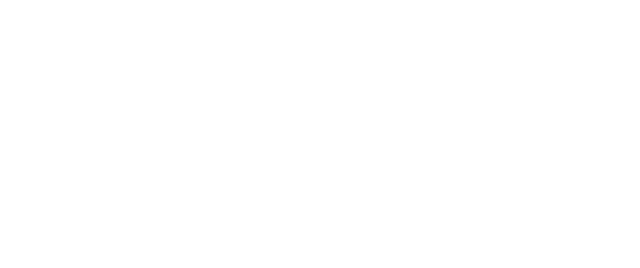
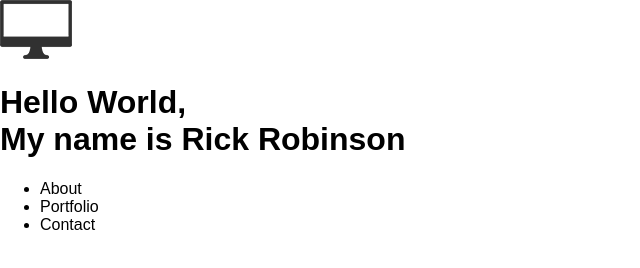
Before and after one commit to RickR89/milestone-portfolio, a plain HTML site: page index.html in a window 1280 px wide. Shown: the whole page, without its empty margins (0-640 px from the left). Drawn offline with Linux system fonts and the light colour scheme.

Commit message:
Linked css files and coded header

```diff
--- a/index.html
+++ b/index.html
@@ -1,9 +1,26 @@
 <!doctype html>
-<html>
+<html lang="en-us">
     <head>
+        <meta charset="utf-8">
         <title>Rick Robinson's Portfolio</title>
+        <link rel="stylesheet" href="css/main.css">
+        <link rel="stylesheet" href="css/normalize.css">
+        <link href="https://fonts.googleapis.com/css?family=Libre+Baskerville:400,700" rel="stylesheet">
     </head>
     <body>
+        <section class="container">
+            <header>
+                <img src="img/computer-icon.png" alt="Computer Icon"/>
+                <h1>Hello World,<br> My name is <span>Rick Robinson</span></h1>
+                <nav>
+                    <ul>
+                        <li>About</li>
+                        <li>Portfolio</li>
+                        <li>Contact</li>
+                    </ul>
+                </nav>
+            </header>
 
+        </section>
     </body>
 </html>
```
Also changed, not shown: img/GitHub.png (added), img/LinkedIn.png (added), img/Twitter.png (added), img/computer-icon.png (added), img/headshot.png (added), img/jubilee-thumbnail.png (added), img/rogue-pickings-thumbnail.png (added), 1 other file.
